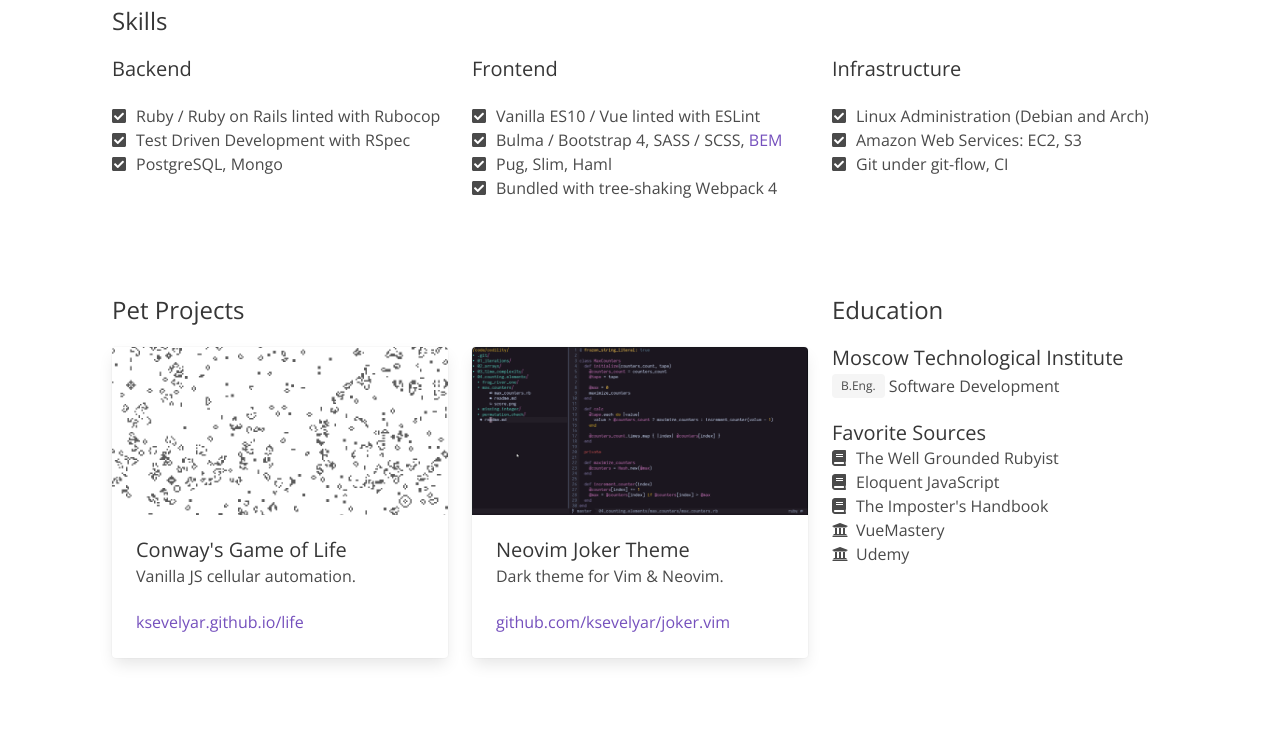
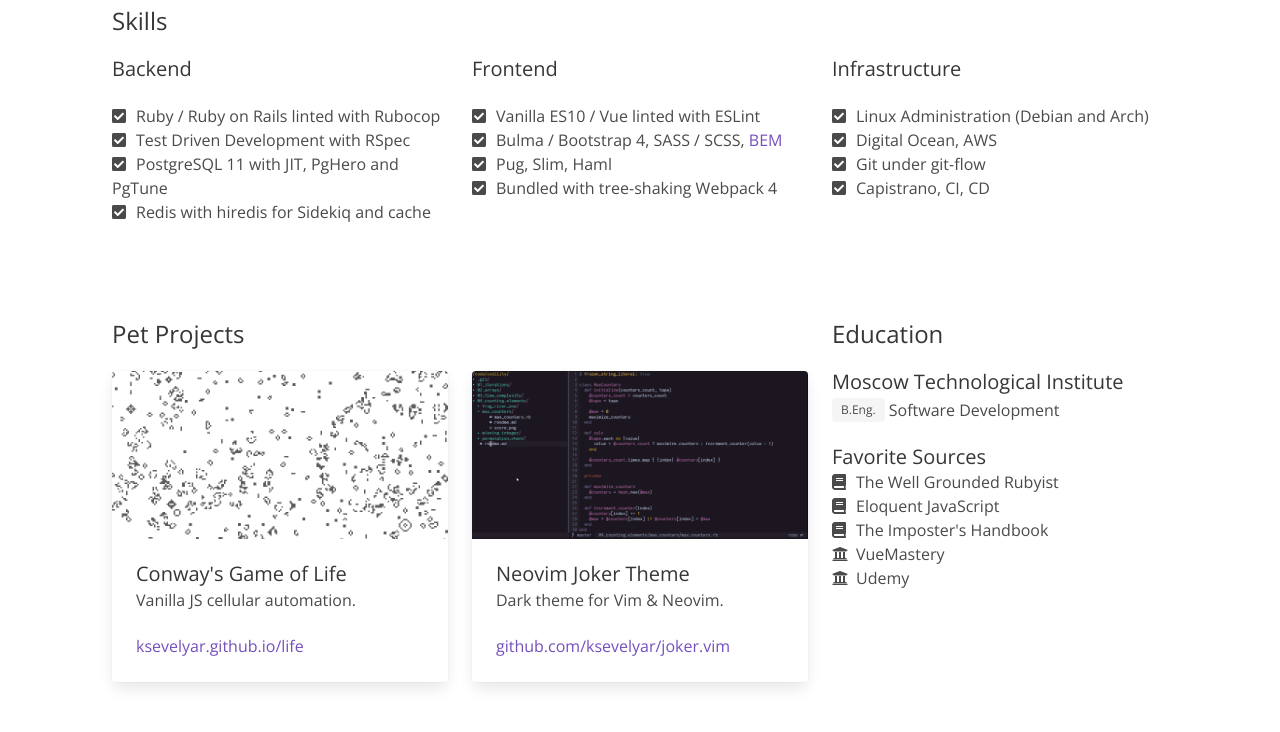
Before and after one commit to ksevelyar/resume, a website built with webpack: page src/index.pug in a window 1280 px wide. Shown: the part 960-1692 px from the top of the page. Built offline with nearby package versions, Linux system fonts and the light colour scheme; files whose address does not match are found by name.

Commit message:
add relevant experience with Redis

```diff
--- a/src/index.pug
+++ b/src/index.pug
@@ -92,7 +92,12 @@
               li
                 span.icon
                   i.fas.fa-check-square
-                | PostgreSQL, Mongo
+                | PostgreSQL 11 with JIT, PgHero and PgTune
+              li
+                span.icon
+                  i.fas.fa-check-square
+                | Redis with hiredis for Sidekiq and cache
+
           .column
             h3.title.is-5 Frontend
             ul
@@ -126,11 +131,15 @@
               li
                 span.icon
                   i.fas.fa-check-square
-                | Amazon Web Services: EC2, S3
+                | Digital Ocean, AWS
               li
                 span.icon
                   i.fas.fa-check-square
-                | Git under git-flow, CI
+                | Git under git-flow
+              li
+                span.icon
+                  i.fas.fa-check-square
+                | Capistrano, CI, CD
 
       section.section
         .columns.is-multiline
```
Also changed, not shown: docs/index.html, 1 other file.
